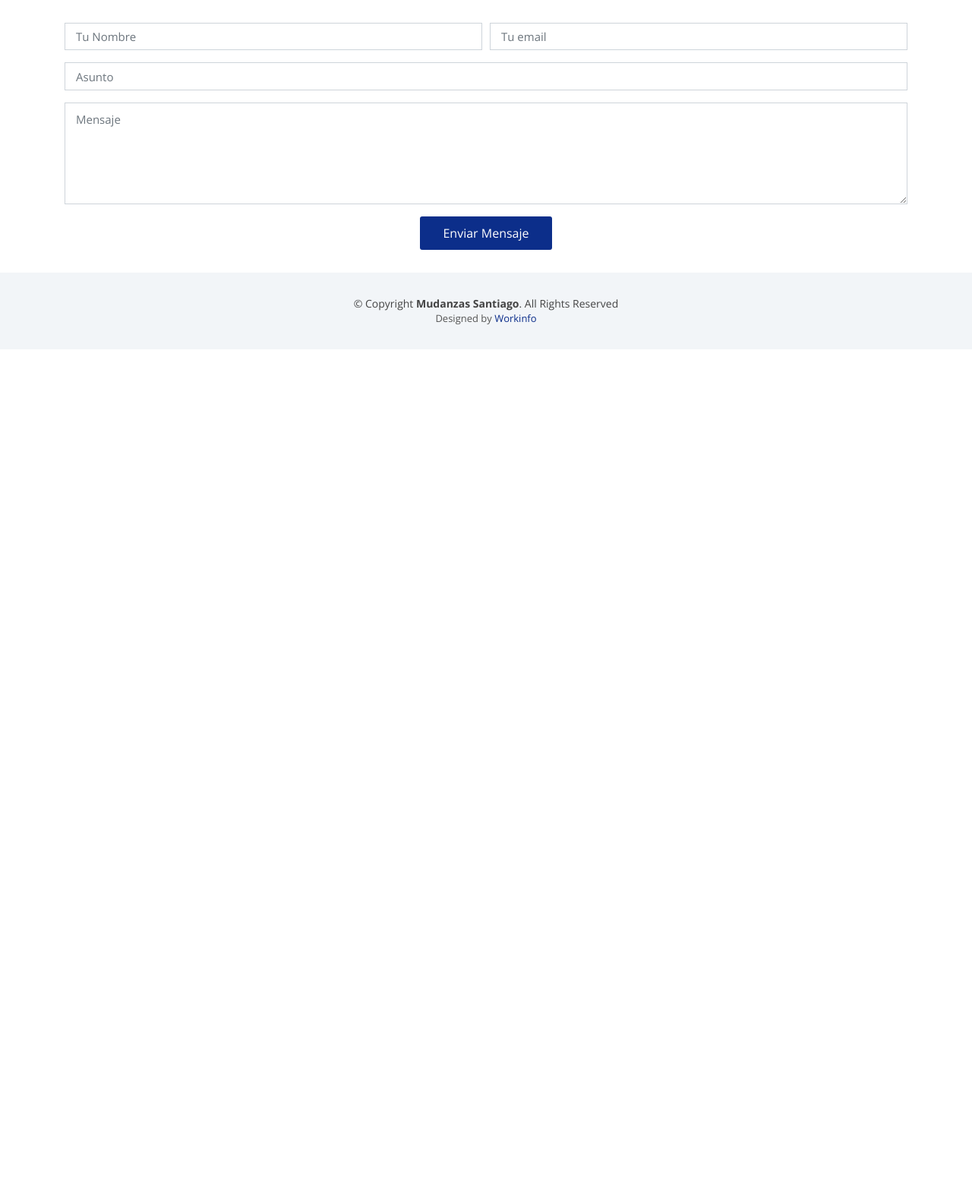
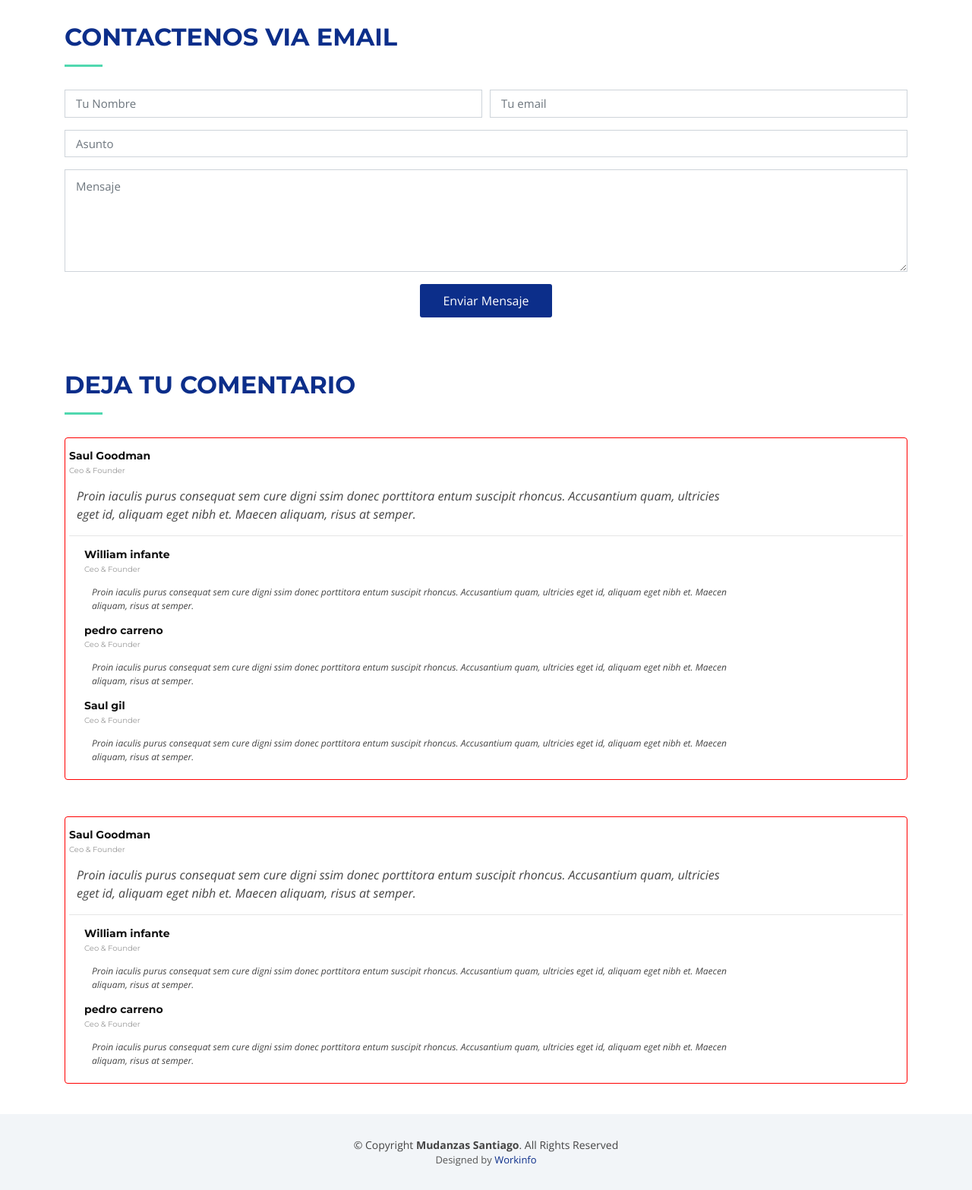
Before and after one commit to williamenrique/mudanza, a PHP site: page / in a window 1280 px wide. Shown: the part 2825-4392 px from the top of the page at 76% size. Before the commit the page ends 3285 px from the top, so only its background shows below. Run offline with PHP 8.4, Linux system fonts and the light colour scheme; some libraries are stand-ins or nearby versions.

Commit message:
comentarios

```diff
--- a/src/css/style.main.css
+++ b/src/css/style.main.css
@@ -337,4 +337,78 @@
     max-height: 40px;
   }
 }
+
+/* comentario Section
+--------------------------------*/
+#comentario {
+  border: 1px solid red;
+  border-radius: 4px;
+  padding: 5px;
+}
+
+#comentario .section-header {
+  margin-bottom: 40px;
+}
+
+@media (max-width: 767px) {
+  #comentario .comentario-item {
+    text-align: center;
+  }
+}
+
+#comentario .comentario-item h4 {
+  font-size: 14px;
+  font-weight: bold;
+  margin: 10px 0 5px 0;
+  color: #111;
+}
+
+#comentario .comentario-item h5 {
+  font-size: 10px;
+  color: #999;
+  margin: 0 0 15px 0;
+}
+
+#comentario .comentario-item p {
+  font-style: italic;
+  margin: 0 0 15px 10px;
+}
+
+#comentario .comentario-item .respuesta {
+  margin: 0 0 0 20px;
+}
+
+#comentario .comentario-item .respuesta p {
+  font-size: 12px;
+}
+
+@media (min-width: 992px) {
+  #comentario .comentario-item p {
+    width: 80%;
+  }
+}
+
+@media (max-width: 767px) {
+  #comentario .comentario-item h3, #comentario .comentario-item h4, #comentario .comentario-item p {
+    margin-left: 0;
+  }
+}
+
+#comentario .owl-nav, #comentario .owl-dots {
+  margin-top: 5px;
+  text-align: center;
+}
+
+#comentario .owl-dot {
+  display: inline-block;
+  margin: 0 5px;
+  width: 12px;
+  height: 12px;
+  border-radius: 50%;
+  background-color: #ddd;
+}
+
+#comentario .owl-dot.active {
+  background-color: #1bb1dc;
+}
 /*# sourceMappingURL=style.main.css.map */
--- a/src/css/style.main.scss
+++ b/src/css/style.main.scss
@@ -365,3 +365,94 @@ $lm : 800px;
     max-height: 40px;
   }
 }
+
+
+/* comentario Section
+--------------------------------*/
+#comentario {
+	// padding: 60px 0;
+	border: 1px solid red;
+	border-radius: 4px;
+	padding: 5px;
+}
+
+#comentario .section-header {
+  margin-bottom: 40px;
+}
+
+@media (max-width: 767px) {
+  #comentario .comentario-item {
+    text-align: center;
+  }
+}
+
+// #comentario .comentario-item .comentario-img {
+//   width: 120px;
+//   border-radius: 50%;
+//   border: 4px solid #fff;
+//   float: left;
+// }
+
+// @media (max-width: 767px) {
+//   #comentario .comentario-item .comentario-img {
+//     float: none;
+//     margin: auto;
+//   }
+// }
+
+#comentario .comentario-item h4 {
+  font-size: 14px;
+  font-weight: bold;
+  margin: 10px 0 5px 0;
+  color: #111;
+  // margin-left: 140px;
+}
+
+#comentario .comentario-item h5 {
+  font-size: 10px;
+  color: #999;
+  margin: 0 0 15px 0;
+  // margin-left: 140px;
+}
+
+#comentario .comentario-item p {
+  font-style: italic;
+  margin: 0 0 15px 10px;
+}
+#comentario .comentario-item .respuesta {
+  margin: 0 0 0 20px;
+}
+
+#comentario .comentario-item .respuesta p{
+  font-size: 12px;
+}
+
+@media (min-width: 992px) {
+  #comentario .comentario-item p {
+    width: 80%;
+  }
+}
+
+@media (max-width: 767px) {
+  #comentario .comentario-item h3, #comentario .comentario-item h4, #comentario .comentario-item p {
+    margin-left: 0;
+  }
+}
+
+#comentario .owl-nav, #comentario .owl-dots {
+  margin-top: 5px;
+  text-align: center;
+}
+
+#comentario .owl-dot {
+  display: inline-block;
+  margin: 0 5px;
+  width: 12px;
+  height: 12px;
+  border-radius: 50%;
+  background-color: #ddd;
+}
+
+#comentario .owl-dot.active {
+  background-color: #1bb1dc;
+}
--- /dev/null
+++ b/system/app/Views/Modules/comentarios.php
@@ -0,0 +1,65 @@
+<section class="box-comentarios">
+	<div class="container">
+		<div class="section-header">
+			<h2>Deja tu comentario</h2>
+		</div>
+		<form class="formComentario">
+
+		</form>
+		<section id="comentario" class="mb-5 comentario">
+			<div class="comentario-item">
+				<h4>Saul Goodman</h4>
+				<h5>Ceo &amp; Founder</h5>
+				<p>
+					Proin iaculis purus consequat sem cure digni ssim donec porttitora entum suscipit rhoncus. Accusantium quam, ultricies eget id, aliquam eget nibh et. Maecen aliquam, risus at semper.
+				</p>
+				<hr>
+				<div class="respuesta">
+					<h4>William infante</h4>
+					<h5>Ceo &amp; Founder</h5>
+					<p>
+						Proin iaculis purus consequat sem cure digni ssim donec porttitora entum suscipit rhoncus. Accusantium quam, ultricies eget id, aliquam eget nibh et. Maecen aliquam, risus at semper.
+					</p>
+
+						<h4>pedro carreno</h4>
+					<h5>Ceo &amp; Founder</h5>
+					<p>
+						Proin iaculis purus consequat sem cure digni ssim donec porttitora entum suscipit rhoncus. Accusantium quam, ultricies eget id, aliquam eget nibh et. Maecen aliquam, risus at semper.
+					</p>
+						<h4>Saul gil</h4>
+					<h5>Ceo &amp; Founder</h5>
+					<p>
+						Proin iaculis purus consequat sem cure digni ssim donec porttitora entum suscipit rhoncus. Accusantium quam, ultricies eget id, aliquam eget nibh et. Maecen aliquam, risus at semper.
+					</p>
+				</div>
+			</div>
+			<!-- /.card-body -->
+		</section>
+
+			<section id="comentario" class="comentario">
+			<div class="comentario-item">
+				<h4>Saul Goodman</h4>
+				<h5>Ceo &amp; Founder</h5>
+				<p>
+					Proin iaculis purus consequat sem cure digni ssim donec porttitora entum suscipit rhoncus. Accusantium quam, ultricies eget id, aliquam eget nibh et. Maecen aliquam, risus at semper.
+				</p>
+				<hr>
+				<div class="respuesta">
+					<h4>William infante</h4>
+					<h5>Ceo &amp; Founder</h5>
+					<p>
+						Proin iaculis purus consequat sem cure digni ssim donec porttitora entum suscipit rhoncus. Accusantium quam, ultricies eget id, aliquam eget nibh et. Maecen aliquam, risus at semper.
+					</p>
+
+					<h4>pedro carreno</h4>
+					<h5>Ceo &amp; Founder</h5>
+					<p>
+						Proin iaculis purus consequat sem cure digni ssim donec porttitora entum suscipit rhoncus. Accusantium quam, ultricies eget id, aliquam eget nibh et. Maecen aliquam, risus at semper.
+					</p>
+
+				</div>
+			</div>
+			<!-- /.card-body -->
+		</section>
+	</div>
+</section>
--- a/system/app/Views/Modules/contacto.php
+++ b/system/app/Views/Modules/contacto.php
@@ -42,8 +42,10 @@
 				src="https://www.google.com/maps/embed?pb=!1m18!1m12!1m3!1d3328.627653555639!2d-70.70519938509128!3d-33.459006105336805!2m3!1f0!2f0!3f0!3m2!1i1024!2i768!4f13.1!3m3!1m2!1s0x9662c488c5ed6511%3A0xfd419656d542e7fd!2sTitan%204870%2C%20Santiago%2C%20Estaci%C3%B3n%20Central%2C%20Regi%C3%B3n%20Metropolitana%2C%20Chile!5e0!3m2!1ses-419!2sve!4v1606836067472!5m2!1ses-419!2sve"
 				width="100%" height="380" frameborder="0" style="border:0" allowfullscreen></iframe>
 		</div>
-
 		<div class="container">
+			<div class="section-header">
+				<h2>Contactenos via email</h2>
+			</div>
 			<div class="form">
 				<form role="form" class="php-email-form" id="formEmail">
 					<div class="form-row">
--- a/system/app/Views/home.php
+++ b/system/app/Views/home.php
@@ -28,6 +28,8 @@
 	<!-- ======= Contact Section ======= -->
 	<?php modules('contacto',$data)?>
 	<!-- End Contact Section -->
-
+	<!-- ======= Comentario Section ======= -->
+	<?php modules('comentarios',$data)?>
+	<!-- End comentario Section -->
 </main><!-- End #main -->
 <?php footer($data) ?>
--- a/system/core/Config/config.system.php
+++ b/system/core/Config/config.system.php
@@ -18,17 +18,17 @@ const LOAD = BASE_URL."system/core/Libraries/Load.php";
 const DB_HOST = "localhost";
 const DB_USER = "root";
 const DB_PASS = "";
-const DB_NAME = "";
+const DB_NAME = "mudanza";
 const DB_CHARSET = "charset=utf8";
 
 //constantes de encriptacion
 define('METHOD','AES-256-CBC');
-define('SECRET_KEY','B@53');
+define('SECRET_KEY','Mud@n5a');
 define('SECRET_IV','101712');
 
 // datos de email
 define('SMTPSecure' , 'tls');
 define('Host'       , 'smtp.gmail.com');
-define('Username'   ,'william21enrique@gmail.com');
-define('Password'   ,'naca2105');
-define('Port'       ,'587');
+define('Username'   , 'william21enrique@gmail.com');
+define('Password'   , 'naca2105');
+define('Port'       , '587');
```
Also changed, not shown: 1 other file.
